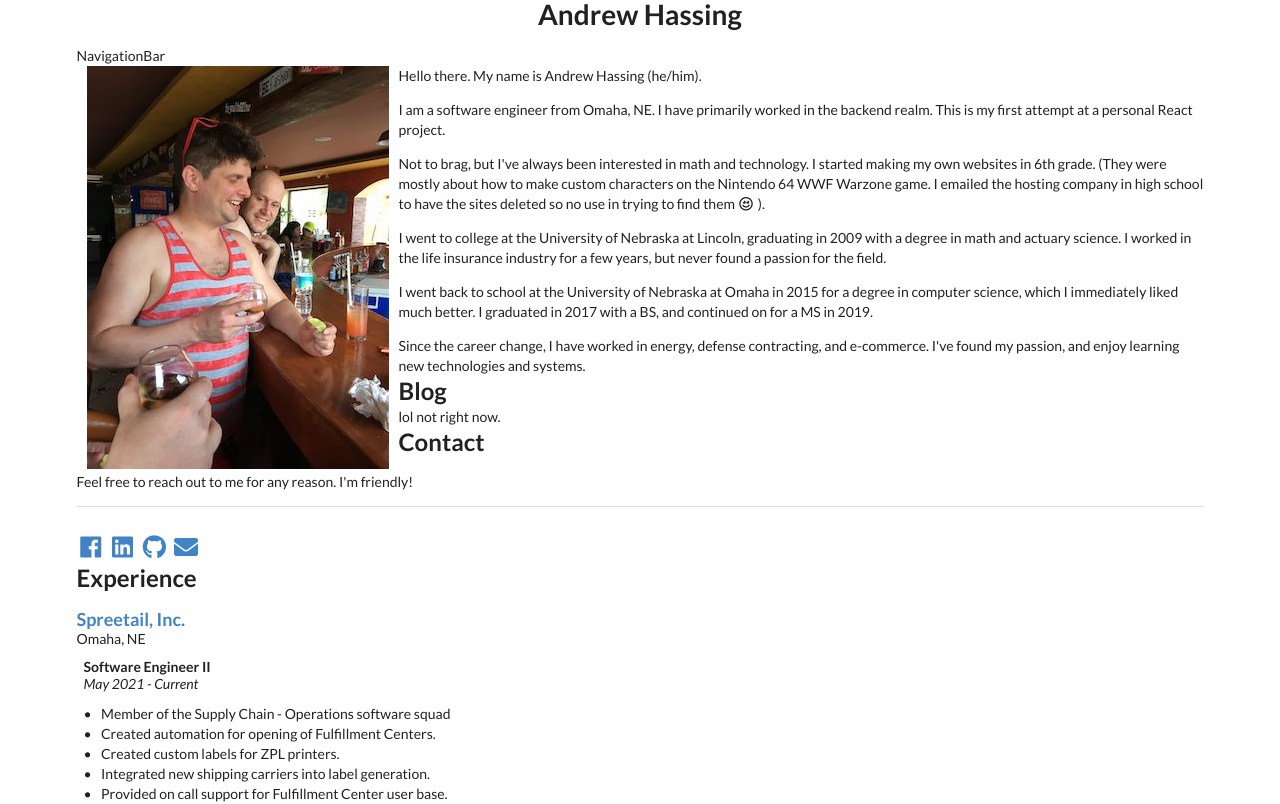
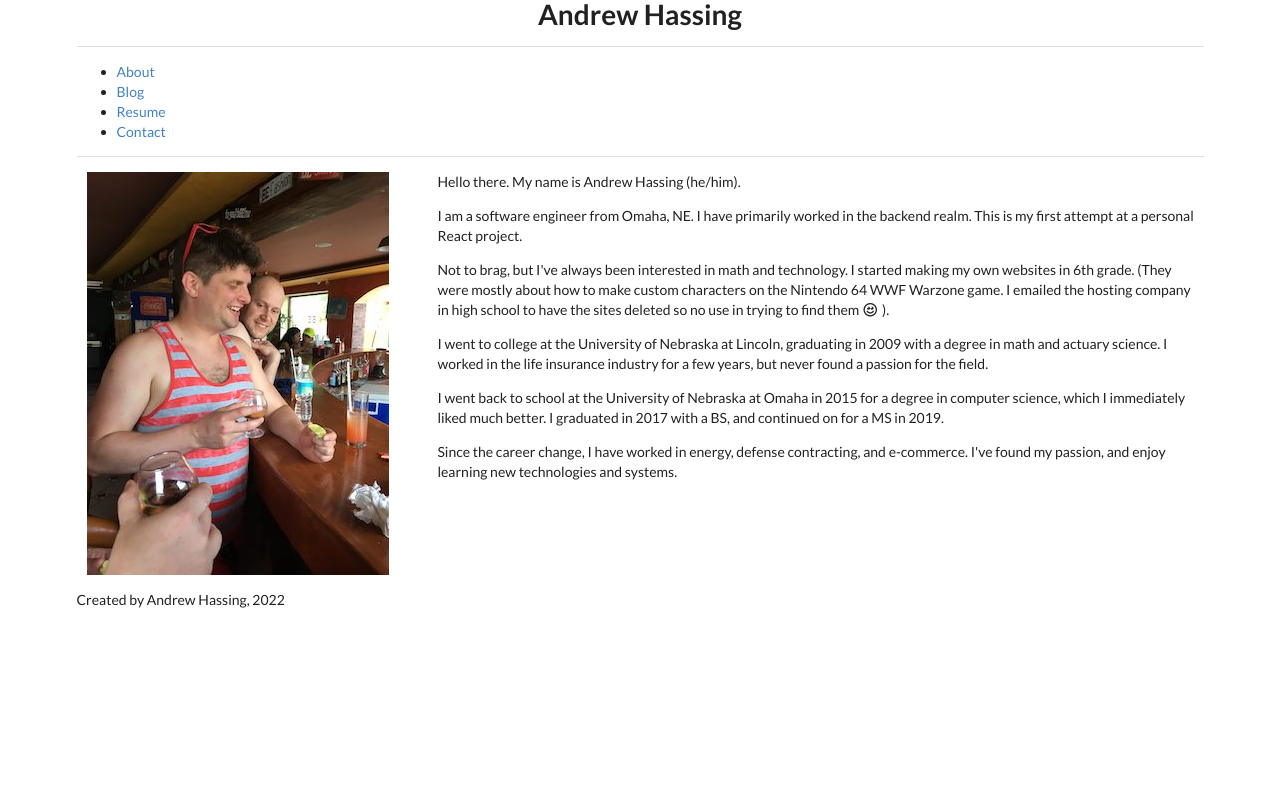
Before and after one commit to ahassing/website, a React (Create React App) app: page / in a window 1280 px wide. Shown: the top 804 px of the page. Built offline with nearby package versions, Linux system fonts and the light colour scheme.

Commit message:
added some routing

```diff
--- a/package.json
+++ b/package.json
@@ -8,6 +8,7 @@
     "@testing-library/user-event": "^13.5.0",
     "react": "^17.0.2",
     "react-dom": "^17.0.2",
+    "react-router-dom": "^6.2.1",
     "react-scripts": "5.0.0",
     "web-vitals": "^2.1.2"
   },
--- a/public/index.html
+++ b/public/index.html
@@ -25,7 +25,7 @@
       work correctly both with client-side routing and a non-root public URL.
       Learn how to configure a non-root public URL by running `npm run build`.
     -->
-    <title>React App</title>
+    <title>Andrew Hassing Presents AndrewHassing.com, by Andrew Hassing</title>
   </head>
   <body>
     <noscript>You need to enable JavaScript to run this app.</noscript>
--- a/src/components/App.js
+++ b/src/components/App.js
@@ -5,17 +5,24 @@ import Contact from './pages/Contact';
 import Resume from './pages/Resume';
 import Footer from './Footer';
 import NavigationBar from './NavigationBar';
+import { BrowserRouter, Route, Routes } from 'react-router-dom';
 
-const App = () =>  {
+const App = () => {
   return (
     <div className="ui container">
       <h1 className="ui center aligned header">Andrew Hassing</h1>
-      <NavigationBar />
-      <AboutMe />
-      <Blog />
-      <Contact />
-      <Resume />
-      <Footer />
+      <BrowserRouter>
+        <NavigationBar />
+        <div className="content" style={{position: 'relative', paddingBottom:'15px'}}>
+          <Routes>
+            <Route exact path='/' element={<AboutMe />} />
+            <Route path='/blog' element={<Blog />} />
+            <Route path='/contact' element={<Contact />} />
+            <Route path='/resume' element={<Resume />} />
+          </Routes>
+        </div>
+        <Footer />
+      </BrowserRouter>
     </div>
   );
 }
--- a/src/components/Footer.js
+++ b/src/components/Footer.js
@@ -2,7 +2,7 @@ import React from "react";
 
 const Footer = () => {
     return (
-        <div>
+        <div className="footer">
             Created by Andrew Hassing, 2022
         </div>
     );
--- a/src/components/NavigationBar.js
+++ b/src/components/NavigationBar.js
@@ -1,9 +1,19 @@
 import React from 'react';
+import { Link } from 'react-router-dom';
 
 const NavigationBar = () => {
     return (
         <div>
-            NavigationBar
+            <div className='ui divider'></div>
+            <nav>
+                <ul>
+                    <li><Link to='/' >About</Link></li>
+                    <li><Link to='/blog' >Blog</Link></li>
+                    <li><Link to='/resume' >Resume</Link></li>
+                    <li><Link to='/contact' >Contact</Link></li>
+                </ul>
+            </nav>
+            <div className='ui divider'></div>
         </div>
     )
 };
--- a/src/components/pages/AboutMe.js
+++ b/src/components/pages/AboutMe.js
@@ -1,11 +1,14 @@
 import React from 'react';
-import cancun from './cancun.jpg';
+import cancun from './pictures/cancun.jpg';
 import './AboutMe.css';
 
 const AboutMe = () => {
     return (
-        <div>
+        <div className="ui grid">
+            <div className="five wide column">
                 <img src={cancun} alt="Cancun May 2017"/>
+            </div>
+            <div className="eleven wide column">
                 <p>
                     Hello there. My name is Andrew Hassing (he/him).
                 </p>
@@ -25,6 +28,7 @@ const AboutMe = () => {
                     Since the career change, I have worked in energy, defense contracting, and e-commerce. I've found my passion, and enjoy learning new technologies and systems.
                 </p>
             </div>
+        </div>
     );
 };
 
--- /dev/null
+++ b/src/data/skills.js
@@ -0,0 +1,4 @@
+export const skills ={
+    languages: [],
+    technologies: []
+}
```
Also changed, not shown: src/components/pages/pictures/cancun.jpg (renamed from src/components/pages/cancun.jpg), 1 other file (tests, documents, lock files or other folders). Lines whose indentation alone changed are shown as unchanged.
